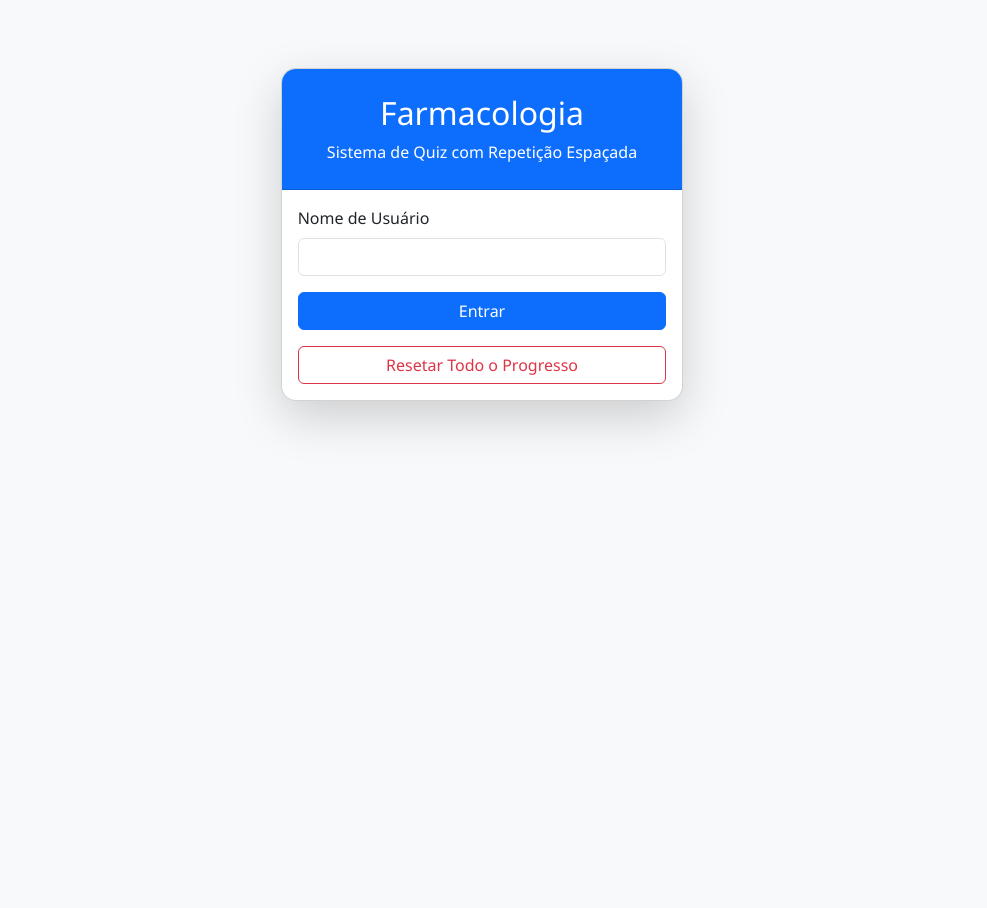
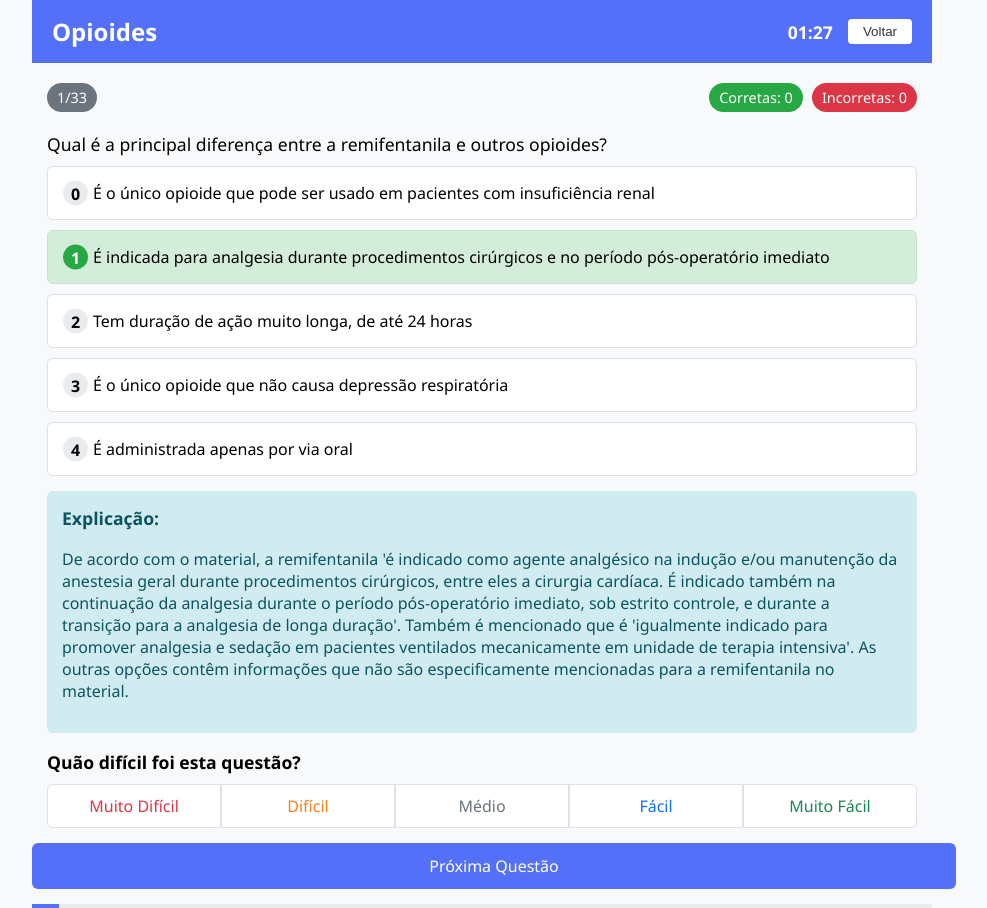
Before and after one commit to feralog/farmacologia, a plain HTML site: page index.html in a window 1280 px wide. Shown: the whole page, without its empty margins (158-1145 px from the left). Before the commit the page ends 800 px from the top, so only its background shows below. Drawn offline with nearby package versions, Linux system fonts and the light colour scheme.

Commit message:
Update index.html

```diff
--- a/index.html
+++ b/index.html
@@ -4,224 +4,375 @@
     <meta charset="UTF-8">
     <meta name="viewport" content="width=device-width, initial-scale=1.0">
     <title>Quiz Farmacologia - Sistema de Repetição Espaçada</title>
-    <!-- Bootstrap CSS -->
-    <link href="https://cdn.jsdelivr.net/npm/bootstrap@5.3.0-alpha1/dist/css/bootstrap.min.css" rel="stylesheet">
-    <!-- Font Awesome -->
-    <link rel="stylesheet" href="https://cdnjs.cloudflare.com/ajax/libs/font-awesome/6.0.0/css/all.min.css">
-    <!-- Custom CSS -->
-    <link rel="stylesheet" href="css/styles.css">
+    <style>
+        /* Estilos gerais */
+        body {
+            font-family: 'Segoe UI', Tahoma, Geneva, Verdana, sans-serif;
+            background-color: #f8f9fa;
+            margin: 0;
+            padding: 0;
+        }
+
+        .container {
+            max-width: 900px;
+            margin: 0 auto;
+            padding: 0;
+        }
+
+        /* Cabeçalho */
+        .quiz-header {
+            background-color: #5470F8;
+            color: white;
+            padding: 15px 20px;
+            display: flex;
+            justify-content: space-between;
+            align-items: center;
+        }
+
+        .quiz-title {
+            font-size: 1.5rem;
+            margin: 0;
+            font-weight: bold;
+        }
+
+        .timer-and-button {
+            display: flex;
+            align-items: center;
+        }
+
+        .quiz-timer {
+            font-weight: bold;
+            font-size: 1.1rem;
+            margin-right: 15px;
+        }
+
+        .voltar-btn {
+            background-color: white;
+            color: #333;
+            border: none;
+            border-radius: 4px;
+            padding: 5px 15px;
+            font-weight: 500;
+            cursor: pointer;
+        }
+
+        /* Info Bar */
+        .info-bar {
+            display: flex;
+            justify-content: space-between;
+            padding: 10px 15px;
+            margin-top: 10px;
+        }
+
+        .question-info span {
+            display: inline-block;
+            padding: 5px 10px;
+            border-radius: 15px;
+            font-size: 0.9rem;
+            margin-right: 5px;
+        }
+
+        .conteudista {
+            background-color: #17a2b8;
+            color: white;
+        }
+
+        .question-number {
+            background-color: #6c757d;
+            color: white;
+        }
+
+        .score span {
+            display: inline-block;
+            padding: 5px 10px;
+            border-radius: 15px;
+            font-size: 0.9rem;
+            margin-left: 5px;
+        }
+
+        .corretas {
+            background-color: #28a745;
+            color: white;
+        }
+
+        .incorretas {
+            background-color: #dc3545;
+            color: white;
+        }
+
+        /* Questão */
+        .question {
+            padding: 10px 15px;
+            font-size: 1.1rem;
+            font-weight: 500;
+        }
+
+        /* Opções */
+        .options {
+            padding: 0 15px;
+        }
+
+        .option {
+            padding: 15px;
+            margin-bottom: 10px;
+            border: 1px solid #dee2e6;
+            border-radius: 6px;
+            background-color: white;
+            cursor: pointer;
+            position: relative;
+            padding-left: 45px;
+        }
+
+        .option:hover {
+            background-color: #f8f9fa;
+        }
+
+        .option-number {
+            position: absolute;
+            left: 15px;
+            top: 50%;
+            transform: translateY(-50%);
+            width: 25px;
+            height: 25px;
+            border-radius: 50%;
+            display: flex;
+            align-items: center;
+            justify-content: center;
+            background-color: #e9ecef;
+            font-weight: bold;
+        }
+
+        .option.selected {
+            border-color: #5470F8;
+        }
+
+        .option.correct {
+            background-color: #d4edda;
+            border-color: #c3e6cb;
+        }
+
+        .option.correct .option-number {
+            background-color: #28a745;
+            color: white;
+        }
+
+        .option.incorrect {
+            background-color: #f8d7da;
+            border-color: #f5c6cb;
+        }
+
+        .option.incorrect .option-number {
+            background-color: #dc3545;
+            color: white;
+        }
+
+        /* Explicação */
+        .explanation {
+            margin: 15px;
+            padding: 15px;
+            background-color: #d1ecf1;
+            border-radius: 6px;
+            color: #0c5460;
+        }
+
+        .explanation h3 {
+            margin-top: 0;
+            font-size: 1.1rem;
+        }
+
+        /* Avaliação de dificuldade */
+        .difficulty-evaluation {
+            margin: 15px;
+        }
+
+        .difficulty-evaluation h3 {
+            font-size: 1.1rem;
+            margin-bottom: 10px;
+        }
+
+        .difficulty-options {
+            display: flex;
+            width: 100%;
+        }
+
+        .difficulty-btn {
+            flex: 1;
+            text-align: center;
+            padding: 10px;
+            border: 1px solid #dee2e6;
+            background-color: white;
+            cursor: pointer;
+        }
+
+        .difficulty-btn:first-child {
+            border-top-left-radius: 6px;
+            border-bottom-left-radius: 6px;
+        }
+
+        .difficulty-btn:last-child {
+            border-top-right-radius: 6px;
+            border-bottom-right-radius: 6px;
+        }
+
+        .difficulty-btn.selected {
+            font-weight: bold;
+        }
+
+        .muito-dificil {
+            color: #dc3545;
+        }
+        .muito-dificil.selected {
+            background-color: #f8d7da;
+            border-color: #dc3545;
+        }
+
+        .dificil {
+            color: #fd7e14;
+        }
+        .dificil.selected {
+            background-color: #fff3cd;
+            border-color: #fd7e14;
+        }
+
+        .medio {
+            color: #6c757d;
+        }
+        .medio.selected {
+            background-color: #e9ecef;
+            border-color: #6c757d;
+        }
+
+        .facil {
+            color: #0d6efd;
+        }
+        .facil.selected {
+            background-color: #cfe2ff;
+            border-color: #0d6efd;
+        }
+
+        .muito-facil {
+            color: #198754;
+        }
+        .muito-facil.selected {
+            background-color: #d1e7dd;
+            border-color: #198754;
+        }
+
+        /* Botão de próxima */
+        .next-button {
+            display: block;
+            width: 100%;
+            padding: 12px;
+            margin: 15px 0;
+            background-color: #5470F8;
+            color: white;
+            border: none;
+            border-radius: 6px;
+            font-size: 1rem;
+            cursor: pointer;
+            text-align: center;
+        }
+
+        /* Progresso */
+        .progress-bar-container {
+            height: 4px;
+            background-color: #e9ecef;
+        }
+
+        .progress-bar {
+            height: 100%;
+            background-color: #5470F8;
+            width: 0%;
+            transition: width 0.3s ease;
+        }
+    </style>
 </head>
 <body>
-    <div class="container-fluid">
-        <!-- Tela de Login -->
-        <div id="login-screen" class="screen">
-            <div class="row justify-content-center">
-                <div class="col-md-6 col-lg-4">
-                    <div class="card shadow-lg mt-5">
-                        <div class="card-header bg-primary text-white text-center">
-                            <h2>Farmacologia</h2>
-                            <p class="mb-0">Sistema de Quiz com Repetição Espaçada</p>
-                        </div>
-                        <div class="card-body">
-                            <form id="login-form">
-                                <div class="mb-3">
-                                    <label for="username" class="form-label">Nome de Usuário</label>
-                                    <input type="text" class="form-control" id="username" required>
-                                </div>
-                                <button type="submit" class="btn btn-primary w-100">Entrar</button>
-                                <div class="mt-3">
-                                  <button type="button" id="reset-progress-btn" class="btn btn-outline-danger w-100">Resetar Todo o Progresso</button>
-                                    </div>
-                            </form>
-                        </div>
-                    </div>
-                </div>
+    <div class="container">
+        <!-- Cabeçalho -->
+        <div class="quiz-header">
+            <div class="quiz-title">Opioides</div>
+            <div class="timer-and-button">
+                <div class="quiz-timer">01:27</div>
+                <button class="voltar-btn">Voltar</button>
             </div>
         </div>
 
-        <!-- Tela de Seleção de Módulo -->
-        <div id="module-selection-screen" class="screen d-none">
-            <div class="row justify-content-center">
-                <div class="col-md-8 col-lg-6">
-                    <div class="card shadow-lg mt-5">
-                        <div class="card-header bg-primary text-white">
-                            <div class="d-flex justify-content-between align-items-center">
-                                <h2>Selecione o Módulo</h2>
-                                <div>
-                                    <span id="user-display" class="me-2"></span>
-                                    <button id="logout-btn" class="btn btn-sm btn-light">Sair</button>
+        <!-- Barra de informações -->
+        <div class="info-bar">
+            <div class="question-info">
+                <span class="question-number">1/33</span>
             </div>
-                            </div>
-                        </div>
-                        <div class="card-body">
-                            <div class="list-group">
-                                <button class="list-group-item list-group-item-action module-btn" data-module="AINES_E_AIES">
-                                    <div class="d-flex justify-content-between align-items-center">
-                                        <span>AINES E AIES</span>
-                                        <span class="badge bg-primary rounded-pill module-progress" data-module="AINES_E_AIES">0%</span>
-                                    </div>
-                                </button>
-                                <button class="list-group-item list-group-item-action module-btn" data-module="Anestesicos_Gerais">
-                                    <div class="d-flex justify-content-between align-items-center">
-                                        <span>Anestésicos Gerais</span>
-                                        <span class="badge bg-primary rounded-pill module-progress" data-module="Anestesicos_Gerais">0%</span>
-                                    </div>
-                                </button>
-                                <button class="list-group-item list-group-item-action module-btn" data-module="Anestesicos_Locais">
-                                    <div class="d-flex justify-content-between align-items-center">
-                                        <span>Anestésicos Locais</span>
-                                        <span class="badge bg-primary rounded-pill module-progress" data-module="Anestesicos_Locais">0%</span>
-                                    </div>
-                                </button>
-                                <button class="list-group-item list-group-item-action module-btn" data-module="ATIPICOS">
-                                    <div class="d-flex justify-content-between align-items-center">
-                                        <span>Antipsicóticos Atípicos</span>
-                                        <span class="badge bg-primary rounded-pill module-progress" data-module="ATIPICOS">0%</span>
-                                    </div>
-                                </button>
-                                <!-- Adicione este novo botão: -->
-    <button class="btn btn-outline-primary module-btn w-100 mb-3" data-module="Opioides">
-        Opioides
-        <span class="badge bg-primary progress-badge">0%</span>
-    </button>
-                            </div>
-                            <div class="mt-4">
-                                <button id="start-review-btn" class="btn btn-success w-100">
-                                    <i class="fas fa-sync-alt me-2"></i>Iniciar Revisão Espaçada
-                                </button>
-                                <div class="mt-3">
-                                    <div class="d-flex justify-content-between">
-                                        <span>Progresso Geral:</span>
-                                        <span id="overall-progress">0%</span>
-                                    </div>
-                                    <div class="progress">
-                                        <div id="overall-progress-bar" class="progress-bar" role="progressbar" style="width: 0%"></div>
-                                    </div>
-                                </div>
-                            </div>
-                        </div>
-                    </div>
-                </div>
+            <div class="score">
+                <span class="corretas">Corretas: 0</span>
+                <span class="incorretas">Incorretas: 0</span>
             </div>
         </div>
 
-        <!-- Tela do Quiz -->
-        <div id="quiz-screen" class="screen d-none">
-            <div class="row justify-content-center">
-                <div class="col-md-10 col-lg-8">
-                    <div class="card shadow-lg mt-3">
-                        <div class="card-header bg-primary text-white">
-                            <div class="d-flex justify-content-between align-items-center">
-                                <h3 id="quiz-title">Quiz</h3>
-                                <div>
-                                    <span id="timer" class="me-3"><i class="fas fa-clock me-1"></i>00:00</span>
-                                    <button id="quit-quiz-btn" class="btn btn-sm btn-light">Voltar</button>
+        <!-- Questão -->
+        <div class="question">
+            Qual é a principal diferença entre a remifentanila e outros opioides?
         </div>
+
+        <!-- Opções -->
+        <div class="options">
+            <div class="option">
+                <div class="option-number">0</div>
+                É o único opioide que pode ser usado em pacientes com insuficiência renal
             </div>
+            <div class="option correct">
+                <div class="option-number">1</div>
+                É indicada para analgesia durante procedimentos cirúrgicos e no período pós-operatório imediato
             </div>
-                        <div class="card-body">
-                            <div class="d-flex justify-content-between mb-3">
-                                <div>
-                                    <span class="badge bg-info" id="question-type"></span>
-                                    <span class="badge bg-secondary ms-2" id="question-number"></span>
+            <div class="option">
+                <div class="option-number">2</div>
+                Tem duração de ação muito longa, de até 24 horas
             </div>
-                                <div>
-                                    <span class="badge bg-success" id="correct-count">Corretas: 0</span>
-                                    <span class="badge bg-danger ms-2" id="incorrect-count">Incorretas: 0</span>
+            <div class="option">
+                <div class="option-number">3</div>
+                É o único opioide que não causa depressão respiratória
+            </div>
+            <div class="option">
+                <div class="option-number">4</div>
+                É administrada apenas por via oral
             </div>
         </div>
 
-                            <div id="question-container">
-                                <h4 id="question-text" class="mb-4"></h4>
-                                <div id="options-container" class="mb-4"></div>
+        <!-- Explicação -->
+        <div class="explanation">
+            <h3>Explicação:</h3>
+            <p>De acordo com o material, a remifentanila 'é indicado como agente analgésico na indução e/ou manutenção da anestesia geral durante procedimentos cirúrgicos, entre eles a cirurgia cardíaca. É indicado também na continuação da analgesia durante o período pós-operatório imediato, sob estrito controle, e durante a transição para a analgesia de longa duração'. Também é mencionado que é 'igualmente indicado para promover analgesia e sedação em pacientes ventilados mecanicamente em unidade de terapia intensiva'. As outras opções contêm informações que não são especificamente mencionadas para a remifentanila no material.</p>
         </div>
 
-                            <div id="explanation-container" class="d-none">
-                                <div class="alert alert-info">
-                                    <h5>Explicação:</h5>
-                                    <p id="explanation-text"></p>
-                                </div>
-
-                                <div id="spaced-repetition-container" class="mb-3">
-                                    <h5>Quão difícil foi esta questão?</h5>
-                                    <div class="btn-group w-100">
-                                        <button class="btn btn-outline-danger difficulty-btn" data-difficulty="1">Muito Difícil</button>
-                                        <button class="btn btn-outline-warning difficulty-btn" data-difficulty="2">Difícil</button>
-                                        <button class="btn btn-outline-secondary difficulty-btn" data-difficulty="3">Médio</button>
-                                        <button class="btn btn-outline-primary difficulty-btn" data-difficulty="4">Fácil</button>
-                                        <button class="btn btn-outline-success difficulty-btn" data-difficulty="5">Muito Fácil</button>
+        <!-- Avaliação de dificuldade -->
+        <div class="difficulty-evaluation">
+            <h3>Quão difícil foi esta questão?</h3>
+            <div class="difficulty-options">
+                <div class="difficulty-btn muito-dificil">Muito Difícil</div>
+                <div class="difficulty-btn dificil">Difícil</div>
+                <div class="difficulty-btn medio">Médio</div>
+                <div class="difficulty-btn facil">Fácil</div>
+                <div class="difficulty-btn muito-facil">Muito Fácil</div>
             </div>
         </div>
 
-                                <button id="next-question-btn" class="btn btn-primary w-100">Próxima Questão</button>
-                            </div>
-                        </div>
-                        <div class="card-footer">
-                            <div class="progress">
-                                <div id="quiz-progress" class="progress-bar" role="progressbar" style="width: 0%"></div>
-                            </div>
-                        </div>
-                    </div>
-                </div>
+        <!-- Botão de próxima questão -->
+        <div class="next-button">Próxima Questão</div>
+
+        <!-- Barra de progresso -->
+        <div class="progress-bar-container">
+            <div class="progress-bar" style="width: 3%;"></div>
         </div>
     </div>
 
-        <!-- Tela de Resultados -->
-        <div id="results-screen" class="screen d-none">
-            <div class="row justify-content-center">
-                <div class="col-md-8 col-lg-6">
-                    <div class="card shadow-lg mt-5">
-                        <div class="card-header bg-primary text-white">
-                            <h2 id="results-module-title">Resultados</h2>
-                        </div>
-                        <div class="card-body">
-                            <div class="text-center mb-4">
-                                <div id="score-circle" class="score-circle mx-auto">
-                                    <span id="score-percentage">0%</span>
-                                </div>
-                            </div>
-
-                            <div class="row text-center mb-4">
-                                <div class="col-6">
-                                    <div class="result-box bg-success text-white p-3 rounded">
-                                        <h3 id="final-correct-count">0</h3>
-                                        <p>Corretas</p>
-                                    </div>
-                                </div>
-                                <div class="col-6">
-                                    <div class="result-box bg-danger text-white p-3 rounded">
-                                        <h3 id="final-incorrect-count">0</h3>
-                                        <p>Incorretas</p>
-                                    </div>
-                                </div>
-                            </div>
-
-                            <div class="mb-4">
-                                <h5>Tempo Total:</h5>
-                                <p id="total-time" class="lead">00:00</p>
-                            </div>
-
-                            <div class="mb-4">
-                                <h5>Análise de Desempenho:</h5>
-                                <div id="performance-analysis"></div>
-                            </div>
-
-                            <div class="d-grid gap-2">
-                                <button id="retry-module-btn" class="btn btn-primary">Tentar Novamente</button>
-                                <button id="return-to-modules-btn" class="btn btn-secondary">Voltar para Módulos</button>
-                            </div>
-                        </div>
-                    </div>
-                </div>
-            </div>
-        </div>
-    </div>
-
-    <!-- Bootstrap JS Bundle with Popper -->
-    <script src="https://cdn.jsdelivr.net/npm/bootstrap@5.3.0-alpha1/dist/js/bootstrap.bundle.min.js"></script>
-    <!-- Custom JS -->
-    <script src="js/data.js"></script>
-    <script src="js/spaced-repetition.js"></script>
-    <script src="js/app.js"></script>
+    <script>
+        // JavaScript simples para demonstração da interface
+        document.querySelectorAll('.difficulty-btn').forEach(btn => {
+            btn.addEventListener('click', () => {
+                document.querySelectorAll('.difficulty-btn').forEach(b => b.classList.remove('selected'));
+                btn.classList.add('selected');
+            });
+        });
+    </script>
 </body>
 </html>
```
Lines whose indentation alone changed are shown as unchanged.
